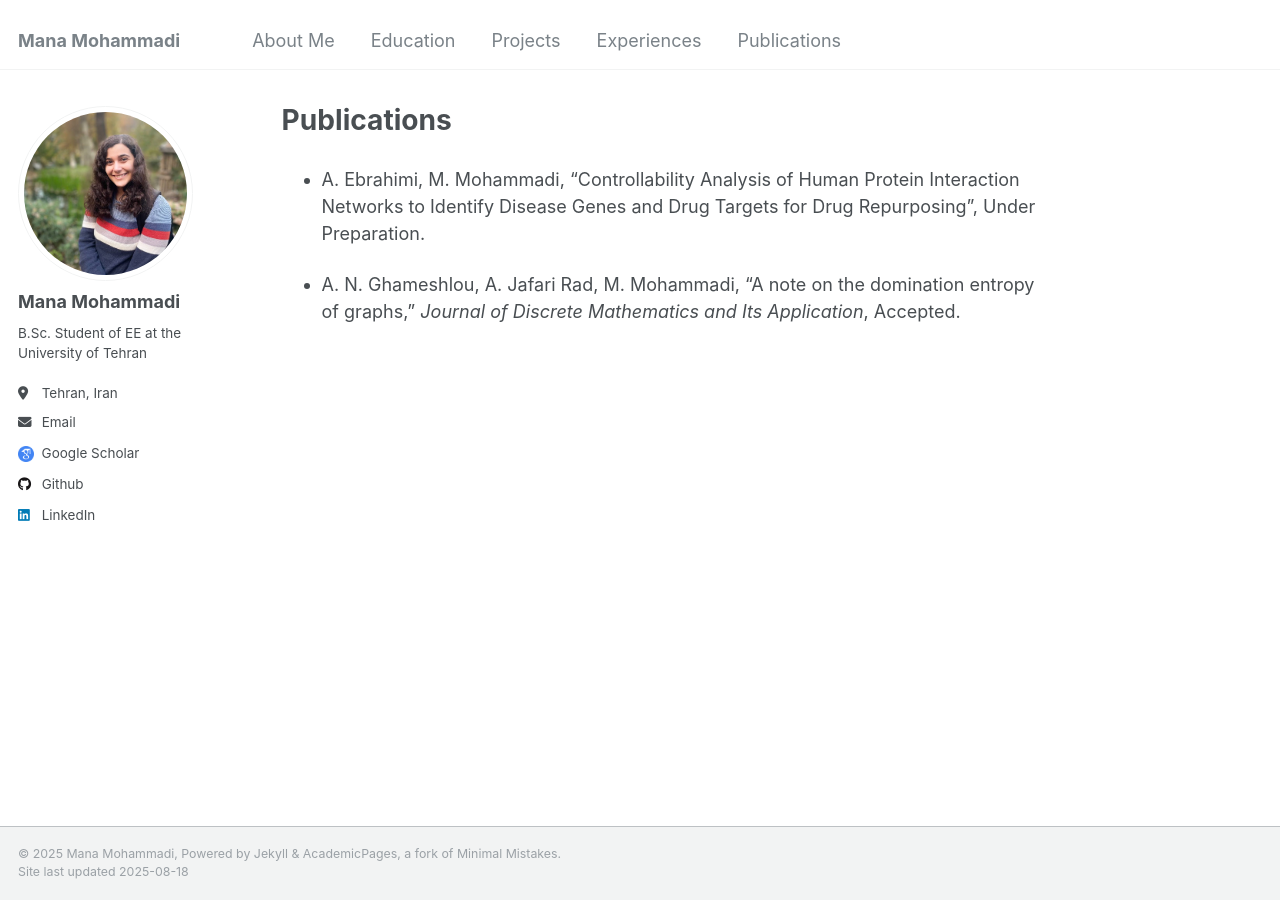
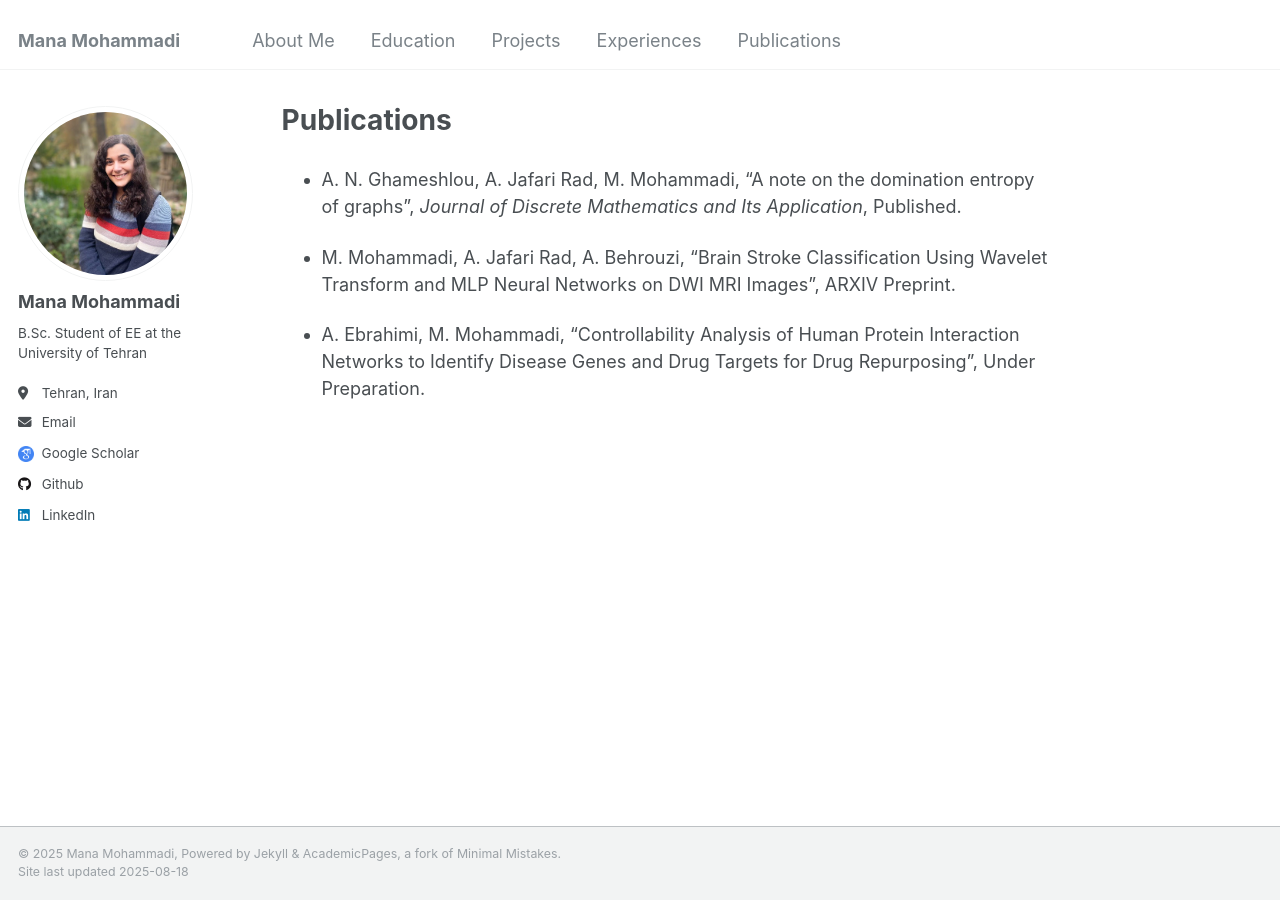
Before and after one commit to manamoha/manamoha.github.io, a Jekyll site: the page built from _pages/publications.md, in a window 1280 px wide. Built offline with Jekyll 4.4.1, drawn with Linux system fonts in a browser that asks for light colours.

Commit message:
modified:   _pages/publications.md

```diff
--- a/_pages/publications.md
+++ b/_pages/publications.md
@@ -7,6 +7,11 @@ author_profile: true
   # - /about.html
 ---
 
-- A. Ebrahimi, M. Mohammadi, “Controllability Analysis of Human Protein Interaction Networks to Identify Disease Genes and Drug Targets for Drug Repurposing”, Under Preparation.
+- A. N. Ghameshlou, A. Jafari Rad, M. Mohammadi, “A note on the domination entropy of graphs”, *Journal of
+Discrete Mathematics and Its Application*, Published.
 
-- A. N. Ghameshlou, A. Jafari Rad, M. Mohammadi, “A note on the domination entropy of graphs,” *Journal of Discrete Mathematics and Its Application*, Accepted.
+- M. Mohammadi, A. Jafari Rad, A. Behrouzi, "Brain Stroke Classification Using Wavelet Transform and MLP
+Neural Networks on DWI MRI Images", ARXIV Preprint.
+
+- A. Ebrahimi, M. Mohammadi, "Controllability Analysis of Human Protein Interaction Networks to Identify
+Disease Genes and Drug Targets for Drug Repurposing", Under Preparation.
```
